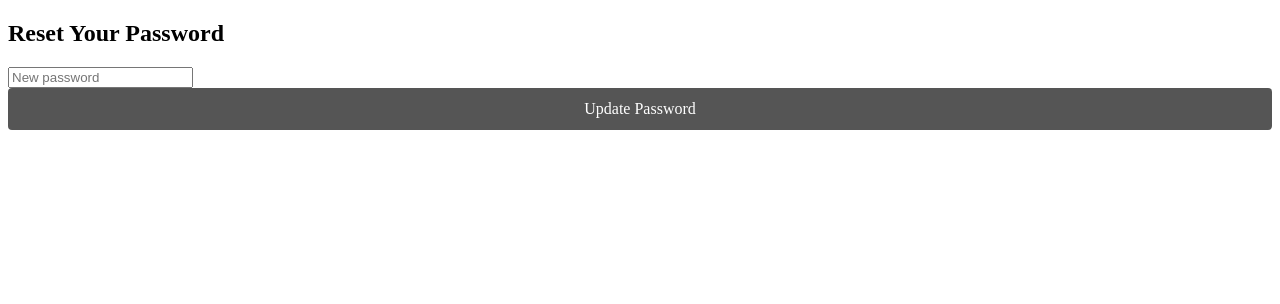
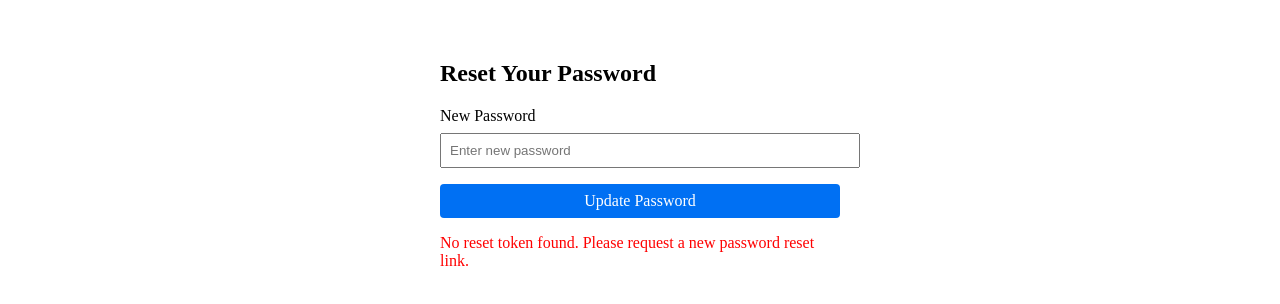
Before and after one commit to sgcxliv/calledliving, a Next.js app: page /update-password in a window 1280 px wide. Shown: the top 304 px of the page. Built offline with nearby package versions, Linux system fonts and the light colour scheme.

Commit message:
Update update-password.js

```diff
--- a/pages/update-password.js
+++ b/pages/update-password.js
@@ -1,41 +1,95 @@
 // pages/update-password.js
-import { useState } from 'react';
+import { useState, useEffect } from 'react';
 import { supabase } from '../lib/supabaseClient';
+import { useRouter } from 'next/router';
 
 export default function UpdatePassword() {
   const [password, setPassword] = useState('');
   const [message, setMessage] = useState('');
   const [error, setError] = useState('');
+  const [loading, setLoading] = useState(false);
+  const router = useRouter();
+
+  // Extract hash fragment containing the access token
+  useEffect(() => {
+    // The token is typically in the hash fragment (#access_token=...)
+    const hash = window.location.hash;
+    const query = window.location.search;
+
+    // Debug info - you can remove this later
+    console.log('Hash:', hash);
+    console.log('Query:', query);
+
+    // Check if we're just loading the page directly without a token
+    if (!hash && !query.includes('token=')) {
+      setError('No reset token found. Please request a new password reset link.');
+    }
+  }, []);
 
   const handleUpdate = async (e) => {
     e.preventDefault();
     setError('');
     setMessage('');
+    setLoading(true);
 
+    try {
+      // The access token is automatically included in the session when using the reset link
       const { data, error } = await supabase.auth.updateUser({
-      password,
+        password: password
       });
 
       if (error) {
         setError(error.message);
       } else {
-      setMessage('Password updated successfully! You can now log in.');
+        setMessage('Password updated successfully! Redirecting to login...');
+        // Redirect to login page after successful password reset
+        setTimeout(() => router.push('/login'), 2000);
+      }
+    } catch (err) {
+      setError('An unexpected error occurred.');
+      console.error(err);
+    } finally {
+      setLoading(false);
     }
   };
 
   return (
+    <div style={{ padding: '2rem', maxWidth: '400px', margin: 'auto' }}>
       <form onSubmit={handleUpdate}>
         <h2>Reset Your Password</h2>
+        <div style={{ marginBottom: '1rem' }}>
+          <label htmlFor="password" style={{ display: 'block', marginBottom: '0.5rem' }}>
+            New Password
+          </label>
           <input
+            id="password"
             type="password"
-        placeholder="New password"
+            placeholder="Enter new password"
             value={password}
             onChange={(e) => setPassword(e.target.value)}
             required
+            style={{ width: '100%', padding: '0.5rem' }}
+            minLength="6"
           />
-      <button type="submit">Update Password</button>
-      {message && <p style={{ color: 'green' }}>{message}</p>}
-      {error && <p style={{ color: 'red' }}>{error}</p>}
+        </div>
+        <button
+          type="submit"
+          disabled={loading}
+          style={{
+            width: '100%',
+            padding: '0.5rem',
+            backgroundColor: loading ? '#ccc' : '#0070f3',
+            color: 'white',
+            border: 'none',
+            borderRadius: '4px',
+            cursor: loading ? 'not-allowed' : 'pointer'
+          }}
+        >
+          {loading ? 'Updating...' : 'Update Password'}
+        </button>
+        {message && <p style={{ color: 'green', marginTop: '1rem' }}>{message}</p>}
+        {error && <p style={{ color: 'red', marginTop: '1rem' }}>{error}</p>}
       </form>
+    </div>
   );
 }
```
Lines whose indentation alone changed are shown as unchanged.
